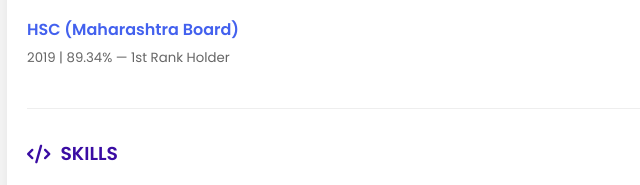
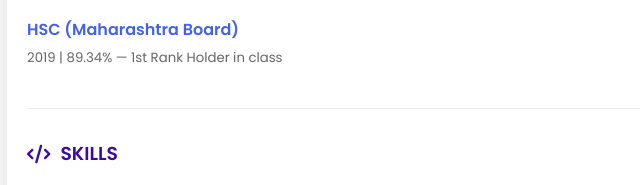
Before and after one commit to vaibhav172000/Vaibhav1720001, a plain HTML site: page index.html in a window 1280 px wide. Shown: the part 1246-1431 px from the top of the page, 213-853 px from the left. Drawn offline with Linux system fonts and the light colour scheme.

Commit message:
Update index.html

```diff
--- a/index.html
+++ b/index.html
@@ -62,7 +62,7 @@
             </div>
             <div class="item">
                 <h4>HSC (Maharashtra Board)</h4>
-                <h5>2019 | 89.34% — 1st Rank Holder</h5>
+                <h5>2019 | 89.34% — 1st Rank Holder in class</h5>
             </div>
         </section>
 
```
